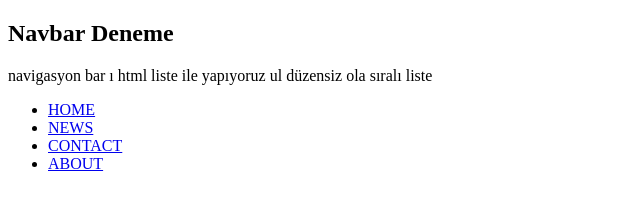
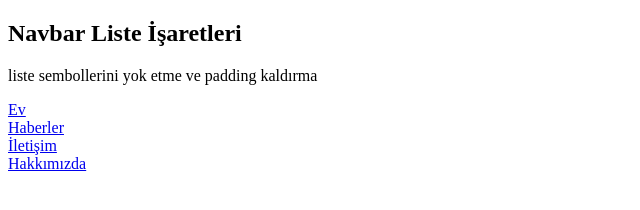
Before and after one commit to SENEMLEYLA/navbar, a plain HTML site: page index.html in a window 1280 px wide. Shown: the whole page, without its empty margins (0-640 px from the left). Drawn offline with Linux system fonts and the light colour scheme.

Commit message:
css  ile liste sembollerini ve dolguları yok etme

```diff
--- a/index.html
+++ b/index.html
@@ -4,18 +4,25 @@
     <meta charset="UTF-8">
     <meta name="viewport" content="width=device-width, initial-scale=1.0">
     <title>NAVBAR DENEME</title>
+    <style>
+        ul{ list-style-type: none;
+            margin: 0;
+            padding: 0;
+
+        }
+    </style>
 </head>
 <body>
-    <H2>Navbar Deneme</H2>
+    <h2>Navbar Liste İşaretleri</h2>
+    <p>
+        liste sembollerini yok etme  ve padding kaldırma
+        <ul>
+            <li> <a href="#Ev">Ev</a></li>
+            <li><a href="#haberler">Haberler</a></li>
+            <li><a href="#iletişim">İletişim</a></li>
+            <li><a href="#hakkında">Hakkımızda</a></li>
 
-    <p> navigasyon bar ı html liste ile yapıyoruz  ul düzensiz ola sıralı liste
-        <ul>
-        <li><a href="#HOME">HOME</a></li>
-        <li><a href="#NEWS">NEWS</a></li>
-        <li><a href="#CONTACT">CONTACT</a></li>
-        <li><a href="#ABOUT">ABOUT</a></li>
         </ul>
-
     </p>
 </body>
 </html>
```
